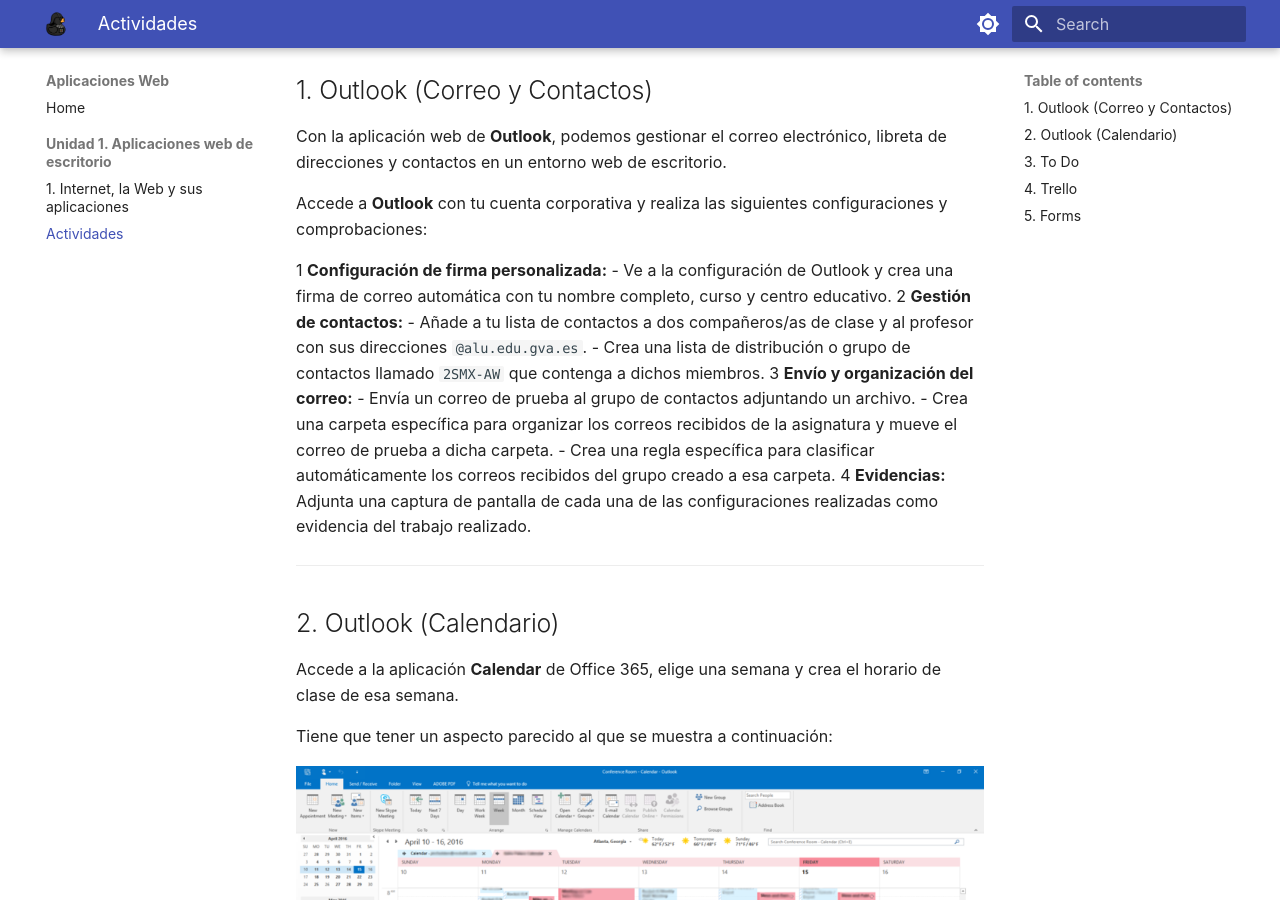
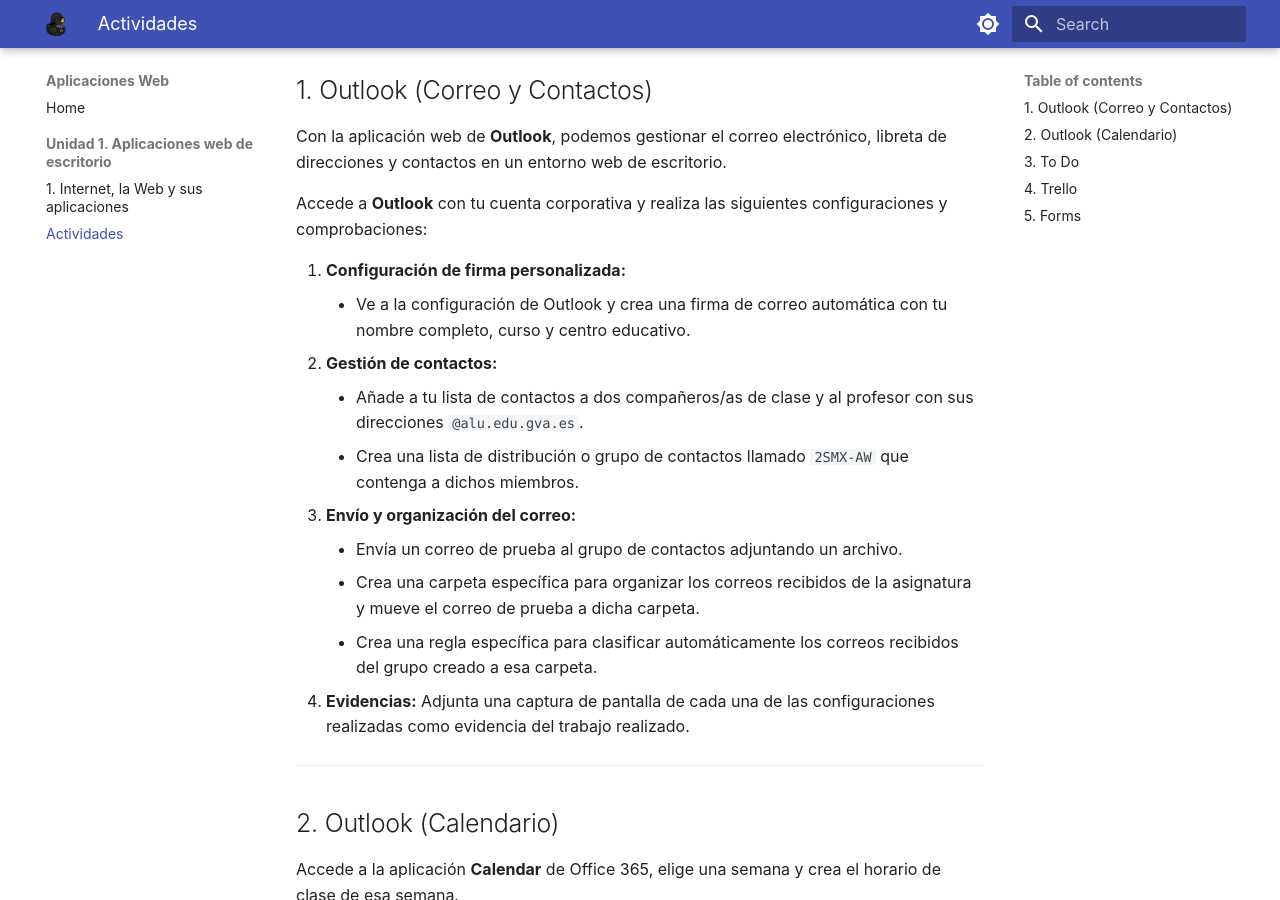
Before and after one commit to ATorresCode/aw, an MkDocs documentation site: the page built from docs/u01-aplicaciones-web-escritorio/a01-office365.md, in a window 1280 px wide and 900 px high, scrolled down 838 px. Built offline with MkDocs 1.6.1 and Material for MkDocs 9.7.7, drawn with Linux system fonts in a browser that asks for light colours; some web fonts are replaced.

Commit message:
Bug listas corregido

```diff
--- a/docs/u01-aplicaciones-web-escritorio/a01-office365.md
+++ b/docs/u01-aplicaciones-web-escritorio/a01-office365.md
@@ -18,16 +18,16 @@ Con la aplicación web de **Outlook**, podemos gestionar el correo electrónico,
 
 Accede a **Outlook** con tu cuenta corporativa y realiza las siguientes configuraciones y comprobaciones:
 
-1 **Configuración de firma personalizada:**
+1. **Configuración de firma personalizada:**
     - Ve a la configuración de Outlook y crea una firma de correo automática con tu nombre completo, curso y centro educativo.
-2 **Gestión de contactos:**
+2. **Gestión de contactos:**
     - Añade a tu lista de contactos a dos compañeros/as de clase y al profesor con sus direcciones `@alu.edu.gva.es`.
     - Crea una lista de distribución o grupo de contactos llamado `2SMX-AW` que contenga a dichos miembros.
-3 **Envío y organización del correo:**
+3. **Envío y organización del correo:**
     - Envía un correo de prueba al grupo de contactos adjuntando un archivo.
     - Crea una carpeta específica para organizar los correos recibidos de la asignatura y mueve el correo de prueba a dicha carpeta.
     - Crea una regla específica para clasificar automáticamente los correos recibidos del grupo creado a esa carpeta.
-4 **Evidencias:** Adjunta una captura de pantalla de cada una de las configuraciones realizadas como evidencia del trabajo realizado.
+4. **Evidencias:** Adjunta una captura de pantalla de cada una de las configuraciones realizadas como evidencia del trabajo realizado.
 
 ---
 
```
